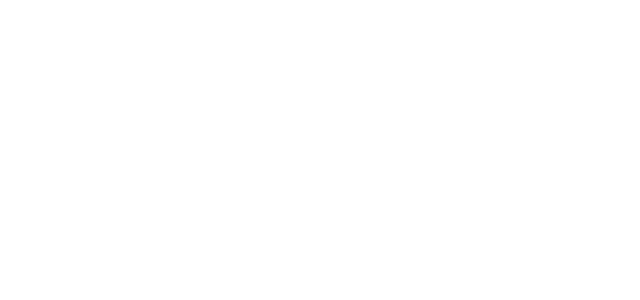
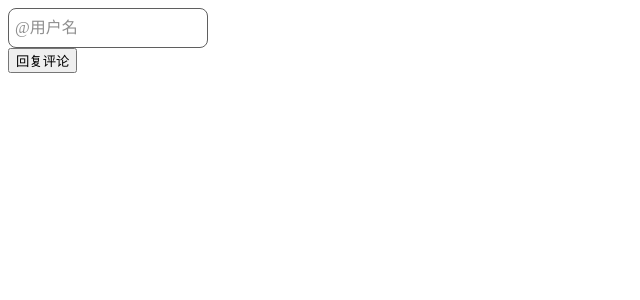
Before and after one commit to moyoha/vue-feature, a Vue app: page /demo3 in a window 1280 px wide. Before the commit this address had no page. Shown: the top 300 px of the page, without its empty margins (0-640 px from the left). Built offline with nearby package versions, Linux system fonts and the light colour scheme.

Commit message:
输入框

```diff
--- a/package.json
+++ b/package.json
@@ -4,7 +4,7 @@
   "private": true,
   "type": "module",
   "scripts": {
-    "dev": "vite",
+    "dev": "vite --host",
     "build": "run-p type-check \"build-only {@}\" --",
     "preview": "vite preview",
     "build-only": "vite build",
@@ -26,6 +26,7 @@
     "eslint": "^8.57.0",
     "eslint-plugin-vue": "^9.23.0",
     "npm-run-all2": "^6.2.0",
+    "sass-embedded": "^1.83.0",
     "typescript": "~5.4.0",
     "vite": "^5.3.1",
     "vite-plugin-vue-devtools": "^7.3.1",
--- a/src/router/index.ts
+++ b/src/router/index.ts
@@ -23,6 +23,16 @@
       path: '/demo1',
       name: 'demo1',
       component: () => import('@/views/Demo1.vue')
+    },
+    {
+      path: '/demo2',
+      name: 'demo2',
+      component: () => import('@/views/Demo2.vue')
+    },
+    {
+      path: '/demo3',
+      name: 'demo3',
+      component: () => import('@/views/Demo3.vue')
     }
   ]
 })
--- a/src/views/Demo1.vue
+++ b/src/views/Demo1.vue
@@ -1,10 +1,12 @@
+<!-- 方案 3-a -->
 <template>
     <div id="container" contenteditable="true" @focus="focusCommentEnd()">
-        <span id="content"></span>
+        <div id="content" ref="content"></div>
     </div>
 </template>
 
 <script lang='ts' setup>
+import { ref } from 'vue'
 
 function focusCommentEnd() {
     console.log('focusCommentEnd')
@@ -18,17 +20,29 @@
     selection?.addRange(range);
 }
 
+const content = ref()
+
+setInterval(() => {
+    console.log('content', content.value.innerText)
+}, 1000);
+
 </script>
 
 <style scoped>
 #container {
+    /* display: flex; */
     box-sizing: border-box;
     border: 1px solid #5f5f5f;
     border-radius: 8px;
     min-height: 40px;
     width: 200px;
-    line-height: 1.2;
+    line-height: 1.2em;
     font-size: 16px;
     padding: 9px 6px;
+    /* #content {
+        display: inline-block;
+        min-width: 1px;
+        min-height: 1em;
+    } */
 }
 </style>
--- /dev/null
+++ b/src/views/Demo2.vue
@@ -0,0 +1,36 @@
+<!-- 方案 3-b -->
+<template>
+    <div id="container" ref="container" contenteditable="true"></div>
+</template>
+
+<script lang='ts' setup>
+import { ref } from 'vue'
+
+
+const container = ref()
+
+setInterval(() => {
+    const cloneNode = container.value.cloneNode(true);
+    // 删除用户名
+    const usernameEl = cloneNode.querySelector('#username');
+    if(usernameEl) {
+      usernameEl.remove();
+    }
+    const text = cloneNode.innerText;
+    console.log('content', text)
+}, 1000);
+
+</script>
+
+<style scoped>
+#container {
+    box-sizing: border-box;
+    border: 1px solid #5f5f5f;
+    border-radius: 8px;
+    min-height: 40px;
+    width: 200px;
+    line-height: 1.2em;
+    font-size: 16px;
+    padding: 9px 6px;
+}
+</style>
--- /dev/null
+++ b/src/views/Demo3.vue
@@ -0,0 +1,62 @@
+<!-- 方案 2-a -->
+<template>
+    <div id="container" ref="container" contenteditable="true">
+        <div id="username" contenteditable="false">@用户名</div>
+    </div>
+    <button @click="reply()">回复评论</button>
+</template>
+
+<script lang='ts' setup>
+import { ref } from 'vue'
+
+
+const container = ref()
+const showUsername = ref(true)
+
+function reply() {
+    let usernameEl = container.value.querySelector('#username');
+    if(!showUsername.value) {
+        usernameEl?.remove();
+        return;
+    }
+    if(!usernameEl) {
+        usernameEl = document.createElement('span');
+        usernameEl.id = 'username';
+        usernameEl.contentEditable = 'false';
+        container.value.prepend(usernameEl);
+    }
+    usernameEl.innerText = '@用户名';
+}
+
+setInterval(() => {
+    const cloneNode = container.value.cloneNode(true);
+    // 删除用户名
+    const usernameEl = cloneNode.querySelector('#username');
+    if(usernameEl) {
+      usernameEl.remove();
+    }
+    const text = cloneNode.innerText;
+    console.log('content', text)
+}, 1000);
+
+</script>
+
+<style scoped lang="scss">
+#container {
+    box-sizing: border-box;
+    border: 1px solid #5f5f5f;
+    border-radius: 8px;
+    min-height: 40px;
+    width: 200px;
+    line-height: 1.2em;
+    font-size: 16px;
+    padding: 9px 6px;
+    :deep(#username) {
+        color: #8E8E8E;
+        display: inline-block;
+        /* 不能用 margin-right, 不能用空格 */
+        padding-right: 5px;
+    }
+}
+
+</style>
--- a/src/views/RichInputPage.vue
+++ b/src/views/RichInputPage.vue
@@ -1,34 +1,73 @@
 <template>
-    <div id="container" contenteditable="true" v-if="showInput">
-        <span id="content"></span>
-    </div>
-    <!-- <span id="username" v-show="showUsername">@{{ username }}</span> -->
+    <div id="container" ref="container" contenteditable="true" v-show="showInput"></div>
     <div class="op">
-        <button @click="showInput = true">显示输入框</button>
+        <button @click="level1Comment()">一级评论</button>
         <button @click="showInput = false">隐藏输入框</button>
         <button @click="submitComment()">发布评论</button>
-        <button @click="replyComment()">回复评论</button>
+        <button @click="replyComment('用户1', false)">回复一级评论</button>
+        <button @click="replyComment('用户2', true)">回复二级评论</button>
     </div>
 </template>
 
 <script lang='ts' setup>
-import { ref } from 'vue';
+import { nextTick, ref } from 'vue';
 
-const showInput = ref(true);
-const username = ref('张三');
+const showInput = ref(false);
+const container = ref();
 const showUsername = ref(false);
 
+const level1Comment = () => {
+  showInput.value = true;
+  showUsername.value = false;
+  focusCommentEnd();
+}
+
+const focusCommentEnd = () => {
+
+    nextTick(() => {
+        // container.value.focus();
+        // const range = new Range();
+        const selection = getSelection();
+        selection?.collapseToEnd()
+        // range.setStartAfter(container.value);
+        // range.setEndAfter(container.value);
+        // selection?.removeAllRanges();
+        // selection?.addRange(range);
+    })
+}
+
 const submitComment = () => {
-    console.log('提交评论');
+    const cloneNode = container.value.cloneNode(true);
+    // 删除用户名
+    const usernameEl = cloneNode.querySelector('#username');
+    if(usernameEl) {
+      usernameEl.remove();
+    }
+    const text = cloneNode.innerText;
+    console.log('发布评论', text);
+    container.value.innerText = '';
+    showInput.value = false;
 };
 
-const replyComment = () => {
-    showUsername.value = true;
-    console.log('回复评论');
+const replyComment = (username: string, isShow: boolean) => {
+    showInput.value = true;
+    focusCommentEnd();
+    let usernameEl = container.value.querySelector('#username');
+    if(!isShow) {
+        usernameEl?.remove();
+        return;
+    }
+    if(!usernameEl) {
+        usernameEl = document.createElement('span');
+        usernameEl.id = 'username';
+        usernameEl.contentEditable = 'false';
+        container.value.prepend(usernameEl);
+    }
+    usernameEl.innerText = `@${username}`;
 };
 </script>
 
-<style scoped>
+<style scoped lang="scss">
 #container {
     box-sizing: border-box;
     border: 1px solid #5f5f5f;
@@ -38,18 +77,20 @@
     line-height: 1.2;
     font-size: 16px;
     padding: 9px 6px;
+    :deep(#username) {
+        color: #8E8E8E;
+        display: inline-block;
+        /* 不能用 margin-right, 不能用空格 */
+        padding-right: 5px;
+    }
 }
 
 .op {
+    display: flex;
+    flex-direction: column;
+    align-items: flex-start;
     margin-top: 20px;
-    display: flex;
     gap: 10px;
 }
 
-#username {
-    color: #8E8E8E;
-    display: inline-block;
-    /* 不能用 margin-right, 不能用空格 */
-    padding-right: 5px;
-}
 </style>
```
Also changed, not shown: 1 other file (tests, documents, lock files or other folders).
